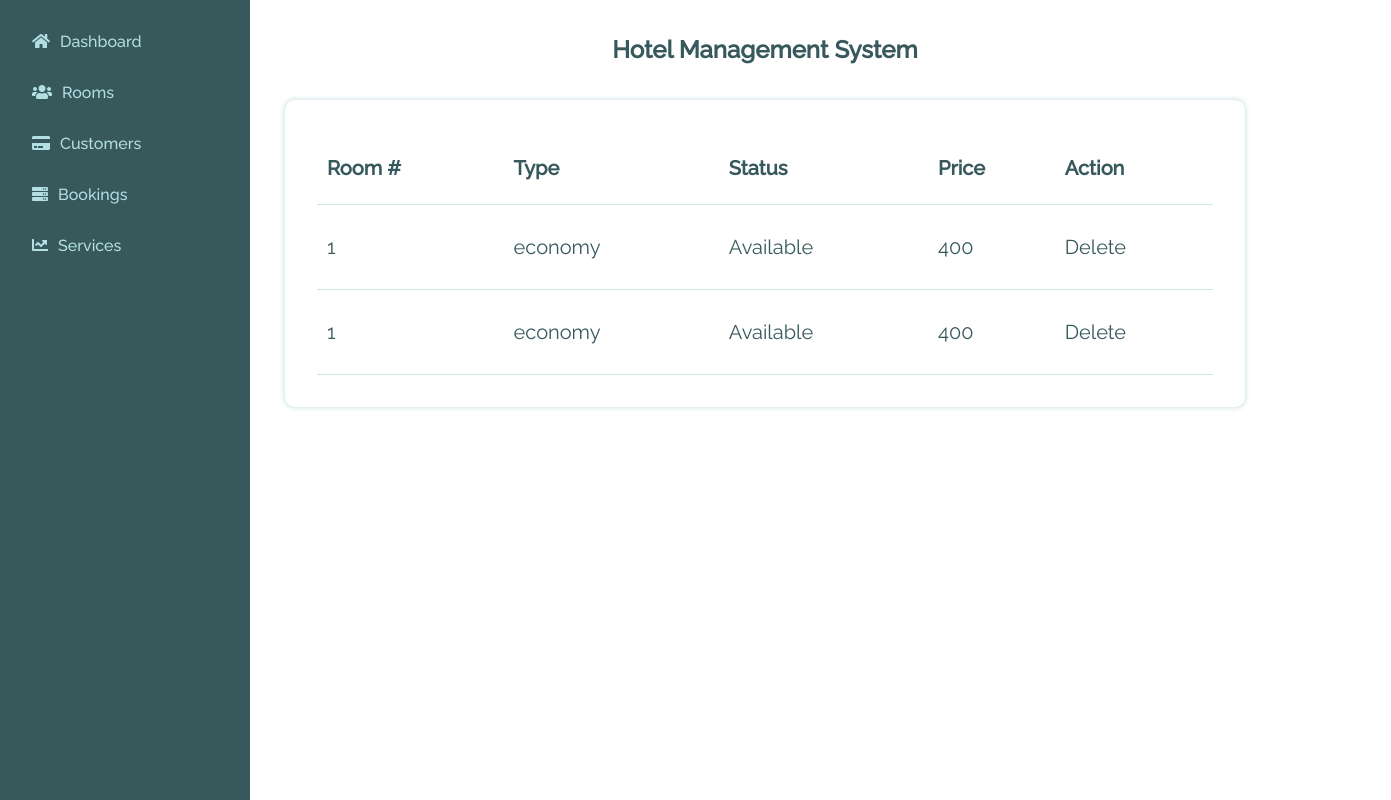
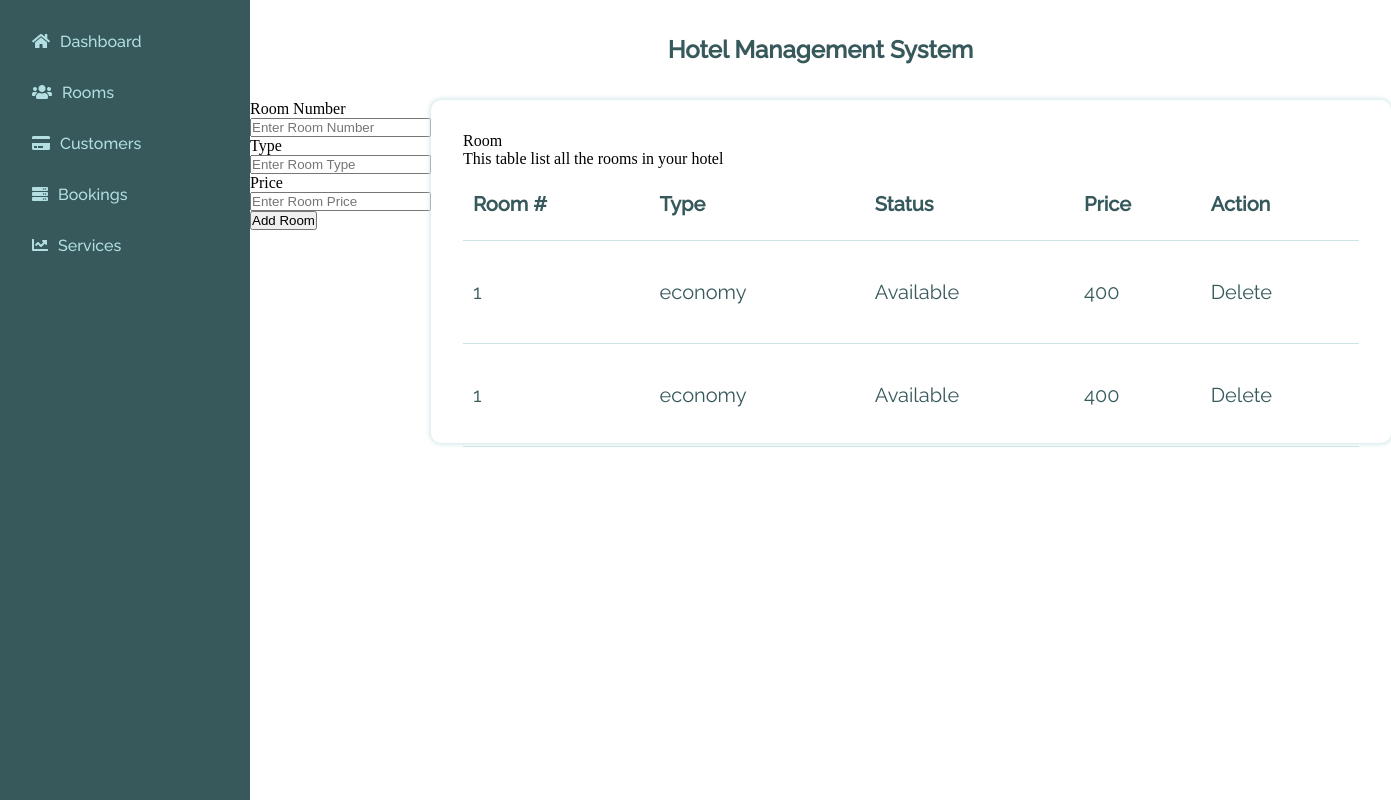
Before and after one commit to Richey24/react-hotel, a React (Create React App) app: page / in a window 1280 px wide. Shown: the whole page, 1391 px wide, since content can reach past the window. Built offline with nearby package versions, Linux system fonts and the light colour scheme.

Commit message:
feat(rooms): created rooms page and added validation to form

```diff
--- a/src/pages/Rooms.js
+++ b/src/pages/Rooms.js
@@ -1,12 +1,15 @@
-import Table from "../components/table"
+import { useFormik } from "formik";
+import Table from "../components/Table";
+import roomSchema from "../validation_schemas/roomSchema";
 
+export default function RoomPage() {
   const headers = [
     { text: "Room #", value: "room" },
     { text: "Type", value: "type" },
     { text: "Status", value: "status" },
     { text: "Price", value: "price" },
-  { text: "Action", value: "action" }
-]
+    { text: "Action", value: "action" },
+  ];
 
   const items = [
     {
@@ -14,26 +17,87 @@ const items = [
       type: "economy",
       status: "Available",
       price: "400",
-    action: "Delete"
+      action: "Delete",
     },
     {
       room: "1",
       type: "economy",
       status: "Available",
       price: "400",
-    action: "Delete"
-  }
-]
+      action: "Delete",
+    },
+  ];
 
-
-function RoomPage() {
   return (
     <div className="page_content">
-      <div className="">
-      </div>
-      <Table headers={ headers } items={ items } />
+      <RoomForm />
+      <Table headers={headers} items={items} title="Room" subtitle="This table list all the rooms in your hotel" />
     </div>
   );
 }
 
-export default RoomPage;
+function RoomForm() {
+  const { values, errors, touched, handleChange, handleSubmit, handleBlur  } = useFormik({
+    initialValues: {
+      number: "",
+      type: "",
+      status: "",
+      price: "",
+    },
+    validationSchema: roomSchema,
+    onSubmit: () => { console.log("submitted"); }
+  });
+
+  return (
+    <form onSubmit={handleSubmit} autoComplete="off">
+      <div>
+        <label htmlFor="number">Room Number</label>
+        <br />
+        <input
+          value={ values.number }
+          id="number"
+          name="number"
+          placeholder="Enter Room Number"
+          onChange={ handleChange }
+          onBlur={ handleBlur }
+          className={ errors.number && touched.number ? "input-error" : ""}
+        />
+        { errors.number && touched.number ? <p className="error"> { errors.number } </p> : ""}
+      </div>
+
+      <div>
+        <label htmlFor="type">Type</label>
+        <br />
+        <input
+          value={ values.type }
+          id="type"
+          name="type"
+          placeholder="Enter Room Type"
+          onChange={ handleChange }
+          onBlur={ handleBlur }
+          className={ errors.type && touched.type ? "input-error" : ""}
+        />
+        { errors.type && touched.type ? <p className="error"> { errors.type } </p> : ""}
+      </div>
+
+      <div>
+        <label htmlFor="price">Price</label>
+        <br />
+        <input
+          value={ values.price }
+          id="number"
+          name="price"
+          placeholder="Enter Room Price"
+          onChange={ handleChange }
+          onBlur={ handleBlur }
+          className={ errors.price && touched.price ? "input-error" : ""}
+        />
+        { errors.price && touched.price ? <p className="error"> { errors.price } </p> : ""}
+      </div>
+
+      <div>
+        <button type="submit">Add Room</button>
+      </div>
+    </form>
+  );
+}
--- /dev/null
+++ b/src/validation_schemas/roomSchema.js
@@ -0,0 +1,16 @@
+import * as yup from "yup";
+
+const roomSchema = yup.object().shape({
+  number: yup
+    .number()
+    .typeError("Value must be of type number")
+    .positive("Number can't be below zero (0)")
+    .required("Required"),
+  type: yup.string().required("Required"),
+  price: yup
+    .number()
+    .positive("Price can't be below zero (0)")
+    .required("Required"),
+});
+
+export default roomSchema;
```
Lines whose indentation alone changed are shown as unchanged.
